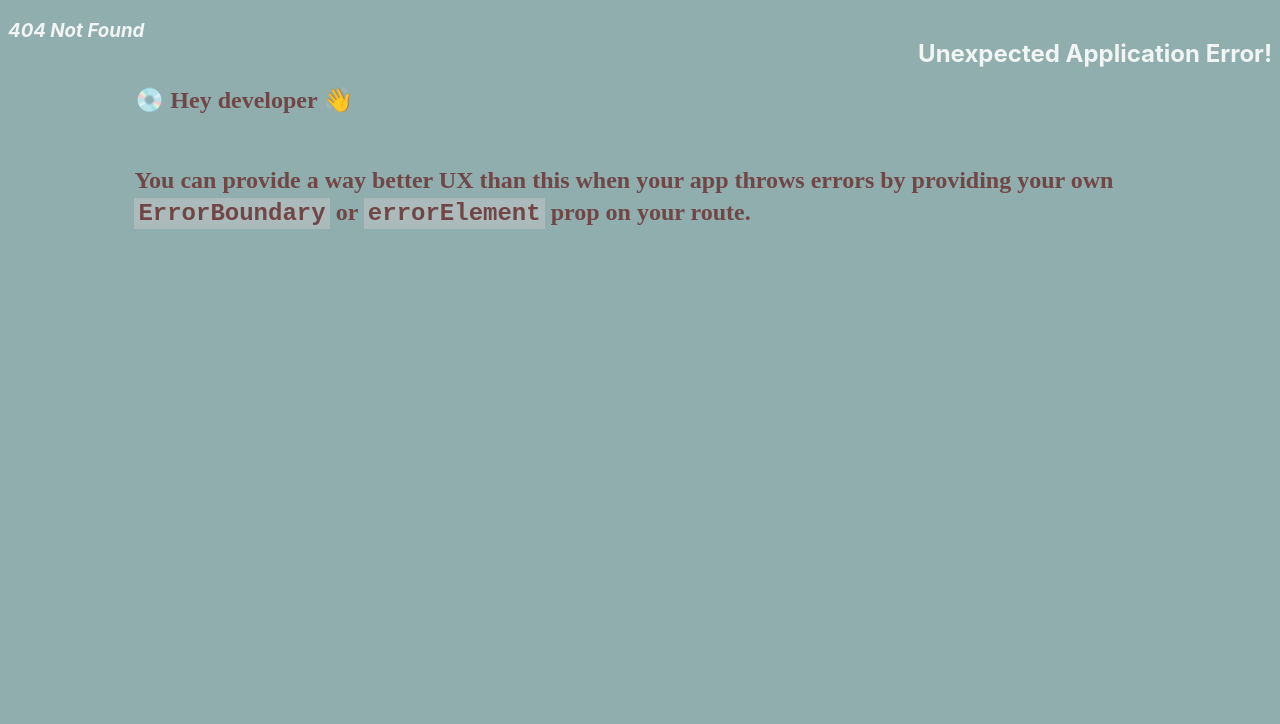
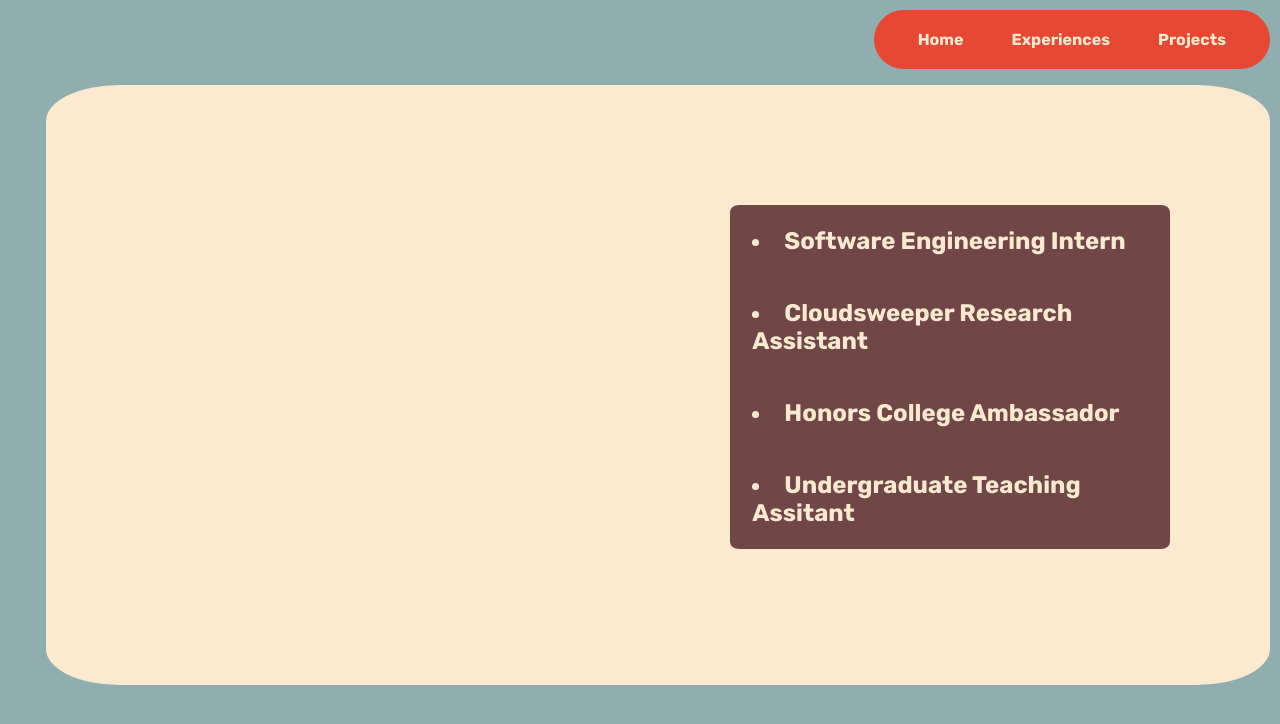
Before and after one commit to age30s/age30s, a React (Vite) app: page /experiences in a window 1280 px wide. Before the commit this address had no page. Shown: the top 724 px of the page. Built offline with nearby package versions, Linux system fonts and the light colour scheme.

Commit message:
attempting fix

```diff
--- a/package.json
+++ b/package.json
@@ -8,9 +8,7 @@
     "dev": "vite",
     "build": "vite build",
     "lint": "eslint .",
-    "preview": "vite preview",
-    "predeploy": "npm run build",
-    "deploy":"gh-pages -d dist"
+    "preview": "vite preview"
   },
   "dependencies": {
     "gh-pages": "^6.3.0",
--- a/src/components/Navbar.jsx
+++ b/src/components/Navbar.jsx
@@ -7,7 +7,7 @@ export default function Navbar(){
         <Link to={"/age30s"} style={{ color: "#fb3f00", textDecoration: "none" }}>
             <span className="nav-item">Home</span>
         </Link>
-        <Link to={"/age30s/experiences"}  style={{ color: "#fb3f00", textDecoration: "none" }}>
+        <Link to={"/experiences"}  style={{ color: "#fb3f00", textDecoration: "none" }}>
             <span className="nav-item">Experiences</span>
         </Link>
             {/* <Link to={item.path}> */}
--- a/src/main.jsx
+++ b/src/main.jsx
@@ -15,7 +15,7 @@ const router = createBrowserRouter([
     element: <App/>,
   },
   {
-    path: "/age30s/experiences",
+    path: "/experiences",
     element: <Experiences/>,
   },
 ]);
```
